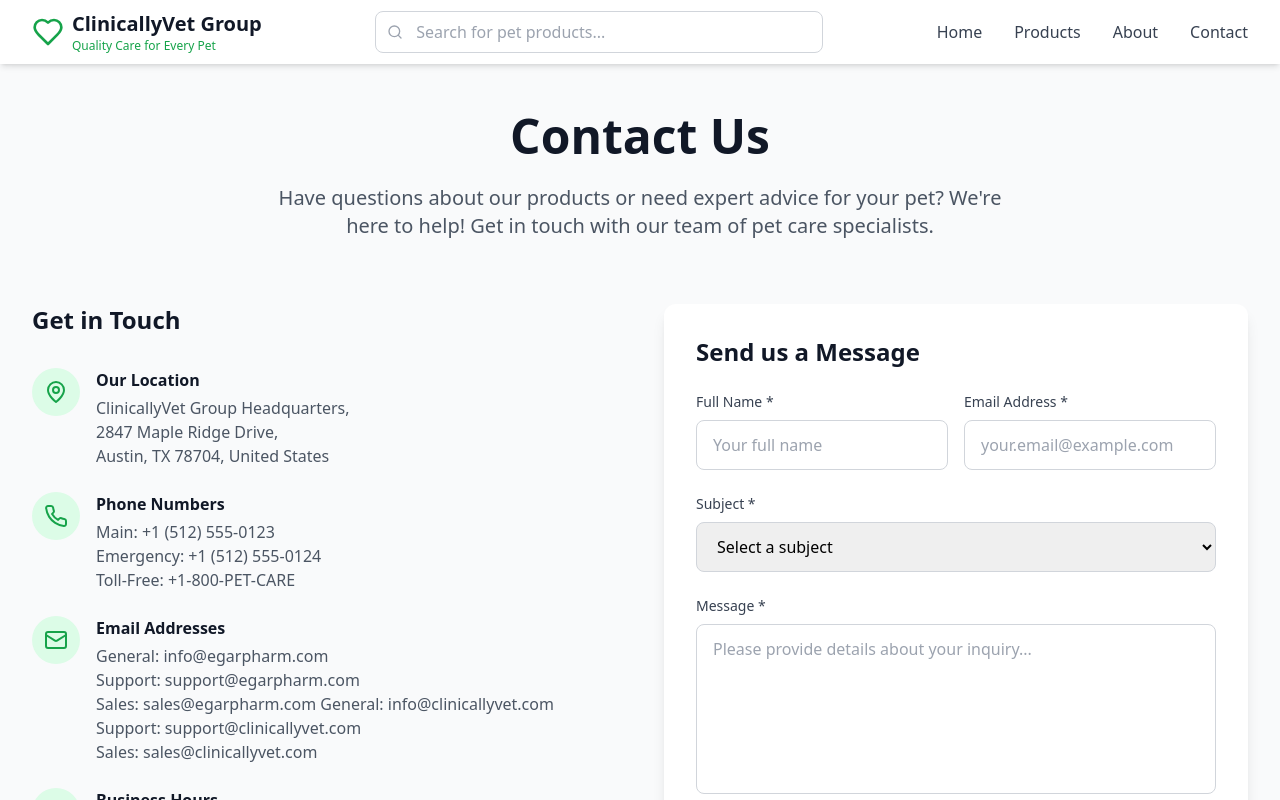
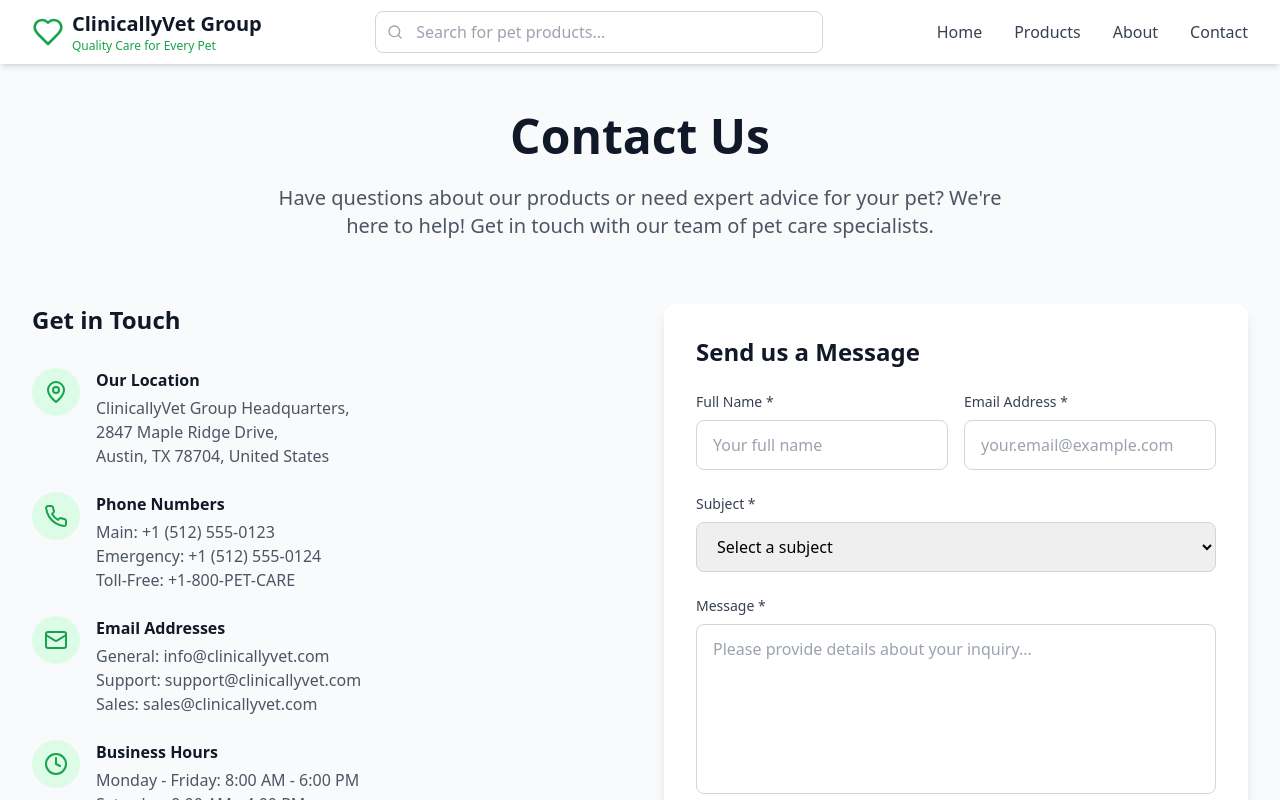
Before and after one commit to fitjoseph/clinicallyVet, a React (Vite) app: page /contact in a window 1280 px wide. Shown: the top 800 px of the page. Built offline with nearby package versions, Linux system fonts and the light colour scheme.

Commit message:
Update email addresses to clinicallyvet.com

```diff
--- a/src/pages/ContactPage.tsx
+++ b/src/pages/ContactPage.tsx
@@ -79,9 +79,6 @@ const ContactPage: React.FC = () => {
               <div>
                 <h3 className="font-semibold text-gray-900 mb-1">Email Addresses</h3>
                 <p className="text-gray-600">
-                  General: info@egarpharm.com<br />
-                  Support: support@egarpharm.com<br />
-                  Sales: sales@egarpharm.com
                   General: info@clinicallyvet.com<br />
                   Support: support@clinicallyvet.com<br />
                   Sales: sales@clinicallyvet.com
```
